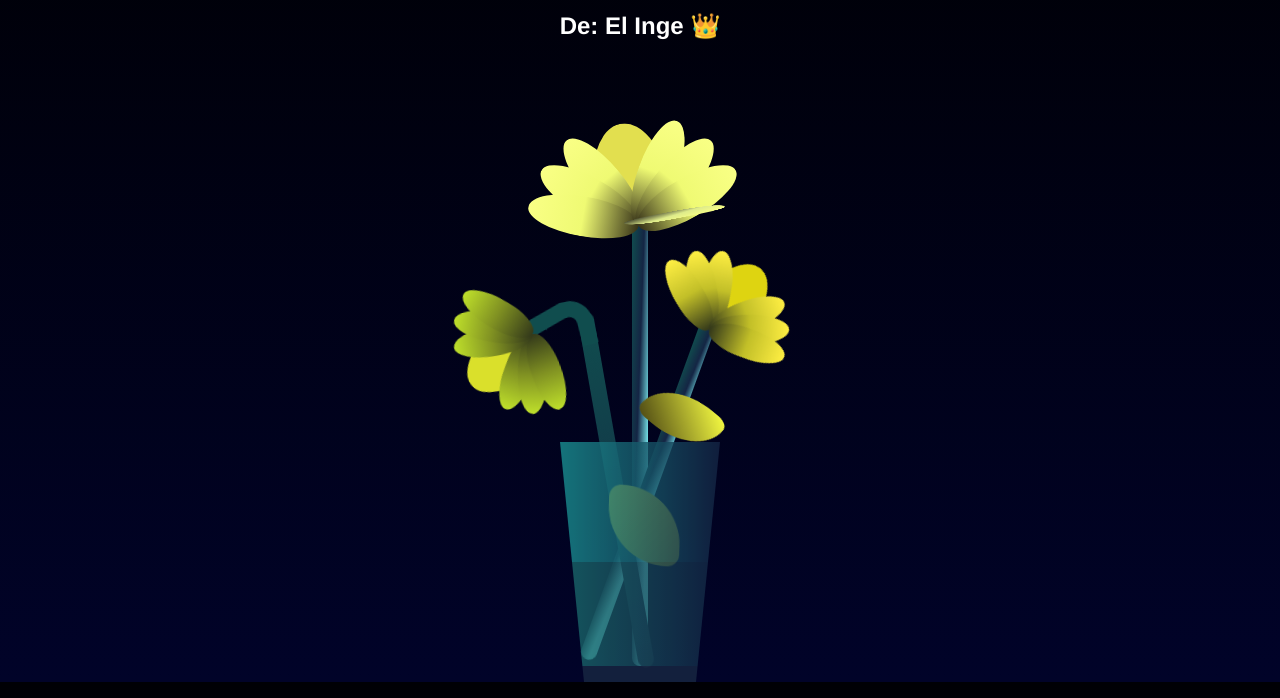
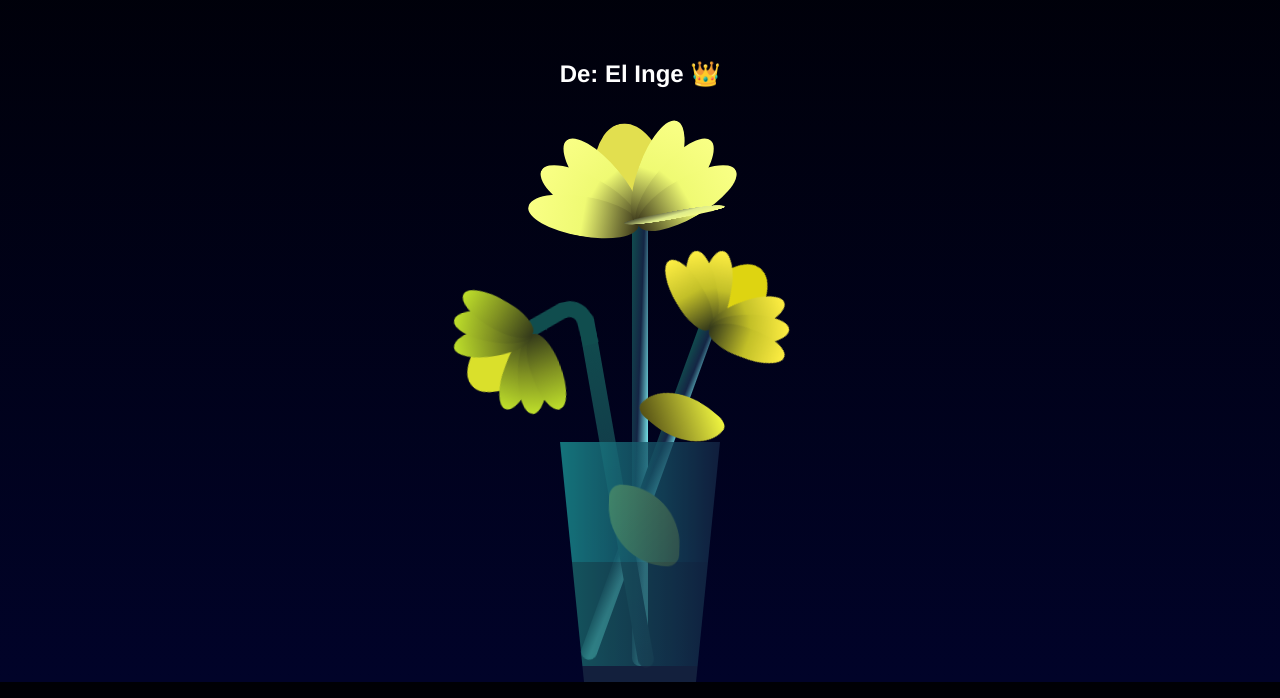
Before and after one commit to hmanriquer/flowers, a plain HTML site: page index.html in a window 1280 px wide. Shown: the part 118-816 px from the top of the page. Drawn offline with Linux system fonts and the light colour scheme.

Commit message:
heigth changes

```diff
--- a/style.css
+++ b/style.css
@@ -24,7 +24,7 @@ h1 {
 h2 {
   color: white;
   position: absolute;
-  top: 18%;
+  top: 24%;
   left: 50%;
   transform: translate(-50%, -50%);
   font-family: "Franklin Gothic Medium", "Arial Narrow", Arial, sans-serif;
```
